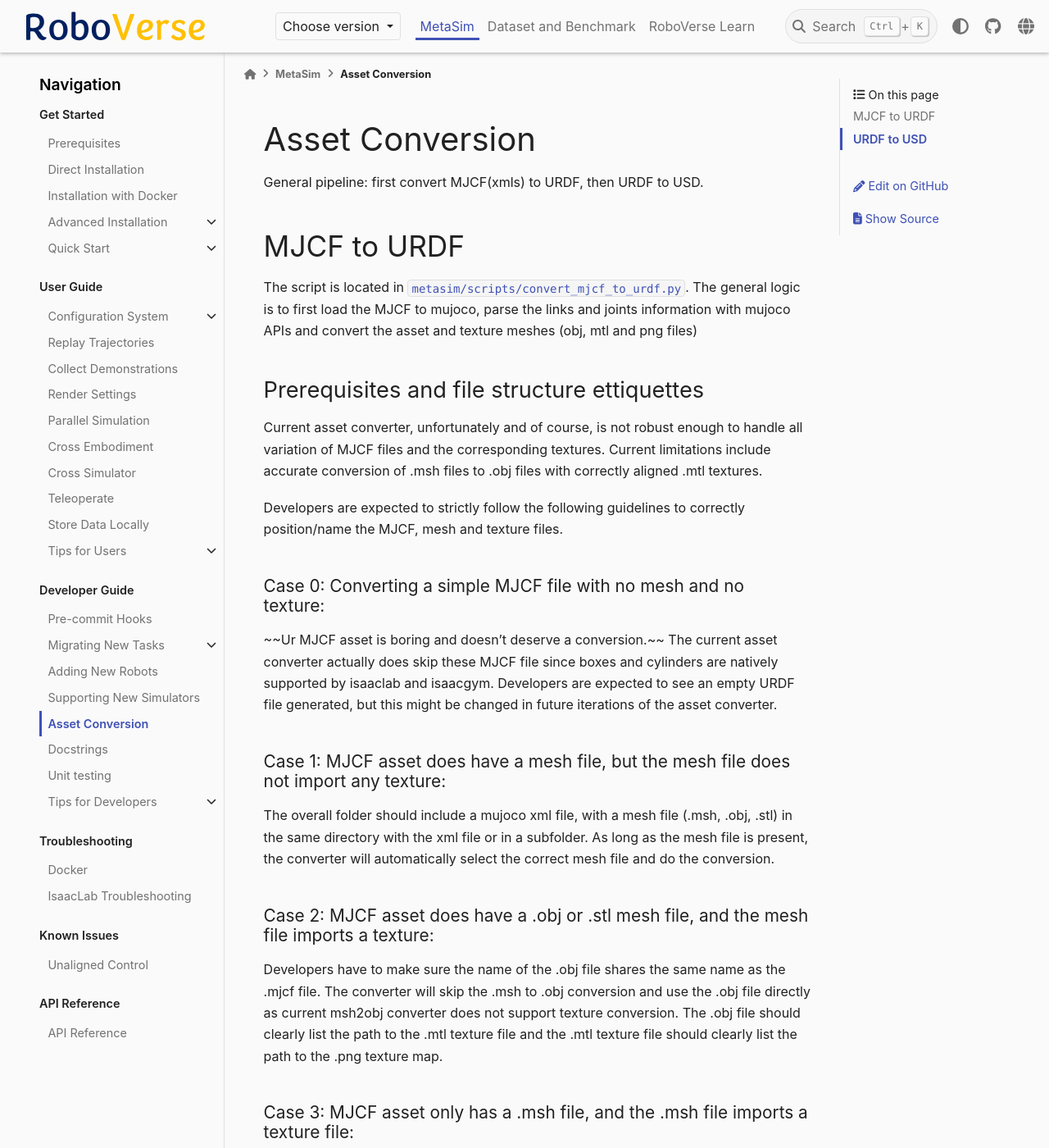
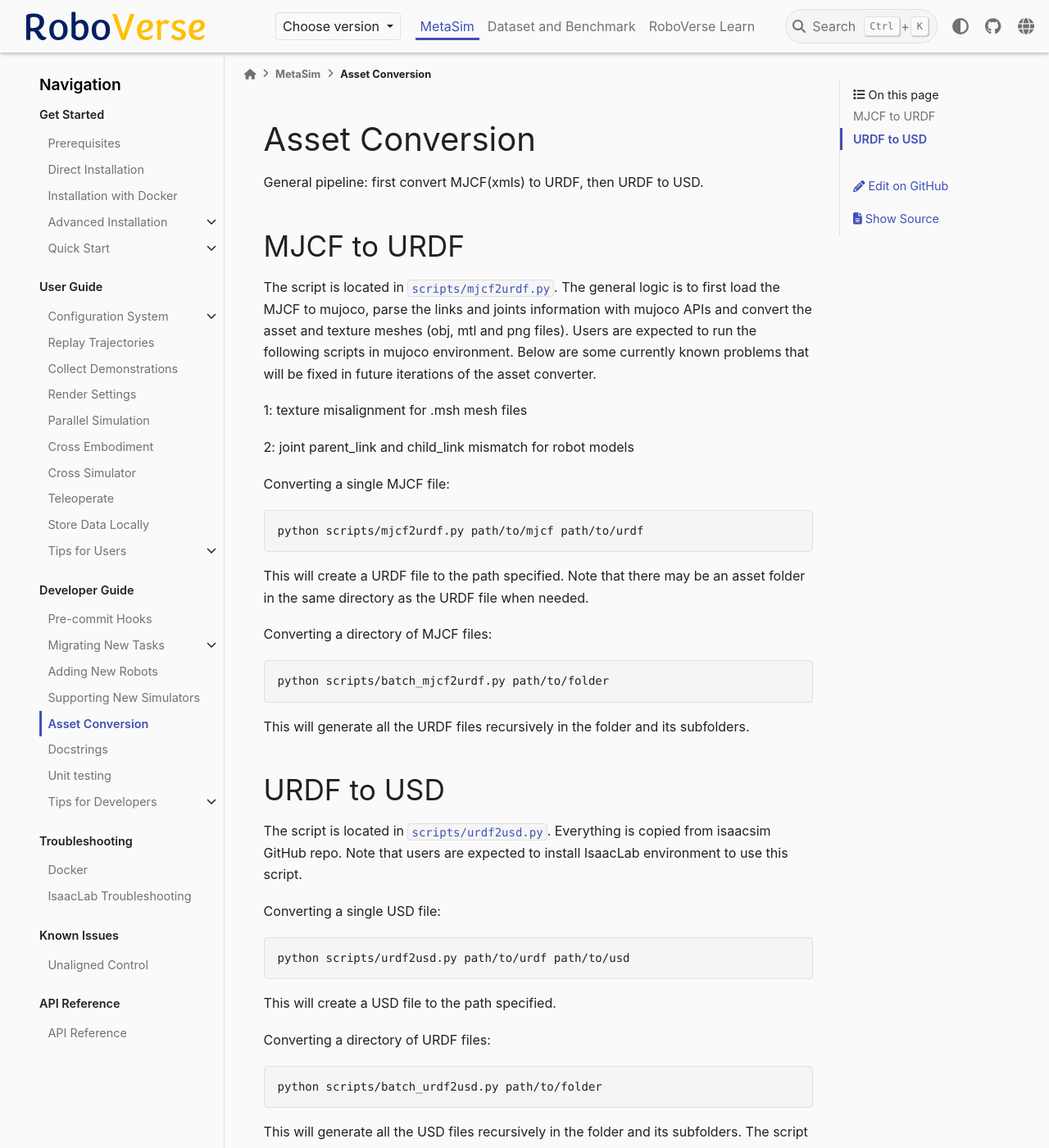
Before and after one commit to zxx3312/RoboVerse, a Sphinx documentation site: the page built from docs/source/metasim/developer_guide/asset_conversions.md, in a window 1280 px wide and 1400 px high. Shown: the whole window at 82% size. Built offline with Sphinx 7.4.7 and the PyData theme 0.15.4, drawn with Linux system fonts in a browser that asks for light colours; pages that are not in the unit, such as notebooks, are missing from menus; some of the changed text lies outside the part shown.

Commit message:
update asset converter docs

````diff
--- a/docs/source/metasim/developer_guide/asset_conversions.md
+++ b/docs/source/metasim/developer_guide/asset_conversions.md
@@ -3,30 +3,11 @@
 General pipeline: first convert MJCF(xmls) to URDF, then URDF to USD.
 
 ## MJCF to URDF
-The script is located in `metasim/scripts/convert_mjcf_to_urdf.py`. The general logic is to first load the MJCF to mujoco, parse the links and joints information with mujoco APIs and convert the asset and texture meshes (obj, mtl and png files)
+The script is located in `scripts/mjcf2urdf.py`. The general logic is to first load the MJCF to mujoco, parse the links and joints information with mujoco APIs and convert the asset and texture meshes (obj, mtl and png files). Users are expected to run the following scripts in mujoco environment. Below are some currently known problems that will be fixed in future iterations of the asset converter.
 
-### Prerequisites and file structure ettiquettes
+1: texture misalignment for .msh mesh files
 
-Current asset converter, unfortunately and of course, is not robust enough to handle all variation of MJCF files and the corresponding textures. Current limitations include accurate conversion of .msh files to .obj files with correctly aligned .mtl textures.
-
-Developers are expected to strictly follow the following guidelines to correctly position/name the MJCF, mesh and texture files.
-
-#### Case 0: Converting a simple MJCF file with no mesh and no texture:
-~~Ur MJCF asset is boring and doesn't deserve a conversion.~~ The current asset converter actually does skip these MJCF file since boxes and cylinders are natively supported by isaaclab and isaacgym. Developers are expected to see an empty URDF file generated, but this might be changed in future iterations of the asset converter.
-
-#### Case 1: MJCF asset does have a mesh file, but the mesh file does not import any texture:
-
-The overall folder should include a mujoco xml file, with a mesh file (.msh, .obj, .stl) in the same directory with the xml file or in a subfolder. As long as the mesh file is present, the converter will automatically select the correct mesh file and do the conversion.
-
-#### Case 2: MJCF asset does have a .obj or .stl mesh file, and the mesh file imports a texture:
-
-Developers have to make sure the name of the .obj file shares the same name as the .mjcf file. The converter will skip the .msh to .obj conversion and use the .obj file directly as current msh2obj converter does not support texture conversion. The .obj file should clearly list the path to the .mtl texture file and the .mtl texture file should clearly list the path to the .png texture map.
-
-#### Case 3: MJCF asset only has a .msh file, and the .msh file imports a texture file:
-
-This is an extreme fringe case which is technically not really supported by the current asset converter. We do observe that for some of the time, the generated texture is suprisingly aligned. For most of the time, developers should avoid having a .msh file with texture map without a .obj file.
-
-### Conversion
+2: joint parent_link and child_link mismatch for robot models
 
 Converting a single MJCF file:
 ```bash
@@ -38,7 +19,7 @@
 ```bash
 python scripts/batch_mjcf2urdf.py path/to/folder
 ```
-This will generate all the URDF files recursively in the folder and its subfolders. Note that additional folders are generated for saving the texture and mesh files.
+This will generate all the URDF files recursively in the folder and its subfolders.
 
 ## URDF to USD
 The script is located in `scripts/urdf2usd.py`. Everything is copied from isaacsim GitHub repo. Note that users are expected to install IsaacLab environment to use this script.
````
